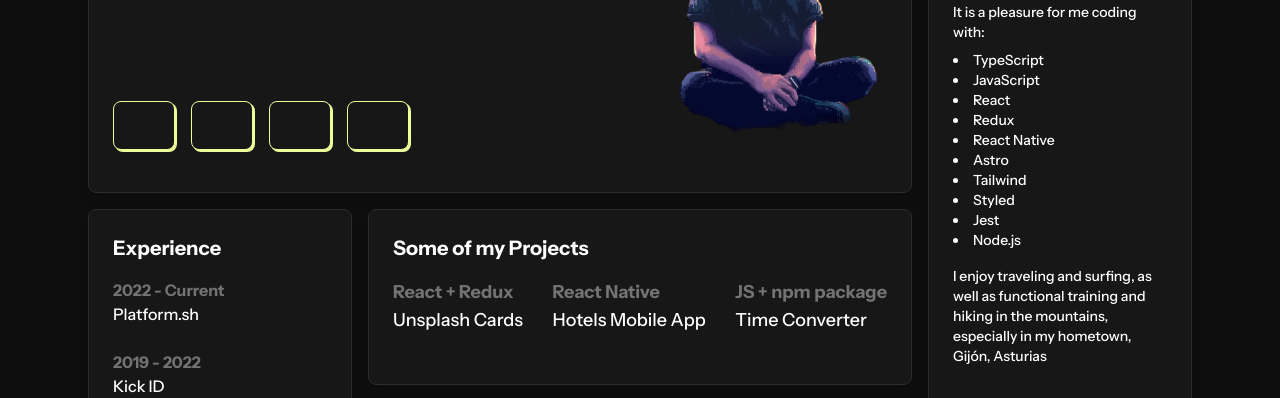
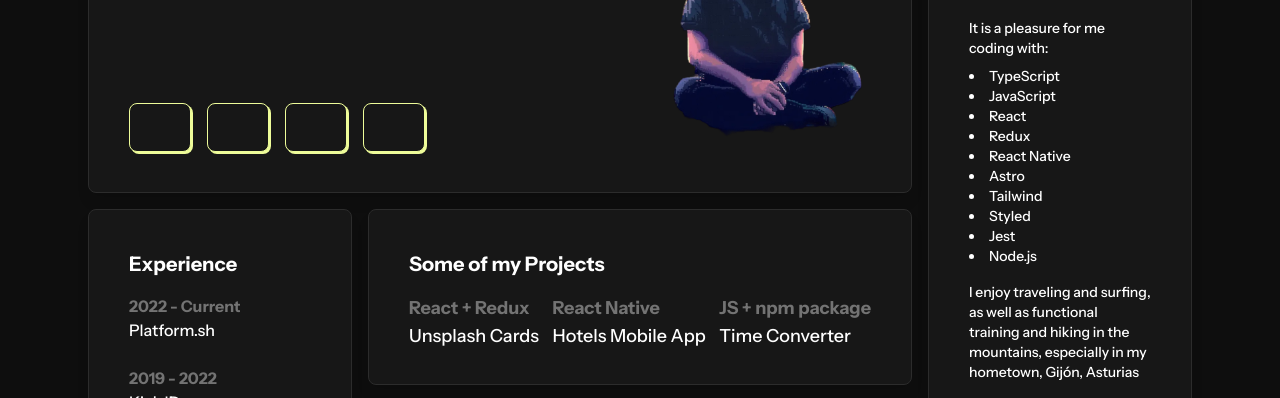
Before and after one commit to marcosOrdieres/portfolio-marcos, an Astro site: page / in a window 1280 px wide. Shown: the part 199-597 px from the top of the page. Built offline with nearby package versions, Linux system fonts and the light colour scheme; Astro itself is replaced by a stand-in of ours; some icons are missing; a web font is replaced by a local one.

Commit message:
fixed layout

```diff
--- a/src/components/Card/index.astro
+++ b/src/components/Card/index.astro
@@ -18,11 +18,12 @@ const { title, body, colSpan, rowSpan, href, colorText, height, moreStyles } =
 ---
 
 <div
-  class={`card group overflow-hidden transfor-y-[-40%] bg-darkslate-500 shadow-lg rounded-lg  border border-darkslate-100 hover:border-primary-500 align-start flex-none ${
-    height || "h-full"
-  } justify-start relative transform perspective-1200 w-full transition duration-75 ease-in-out col-span-1 ${
-    colSpan || "md:col-span-2"
-  } ${rowSpan || ""} z-999 ${moreStyles}`}
+  class={`card group overflow-hidden bg-darkslate-500 shadow-lg rounded-lg border border-darkslate-100 hover:border-primary-500 align-start flex flex-col justify-start relative transform transition duration-75 ease-in-out w-full ${colSpan || "md:col-span-2"} ${rowSpan || ""} ${moreStyles}`}
+  style={{
+    height: "auto",
+    zIndex: 999,
+    padding: "1rem",
+  }}
 >
   {
     href ? (
```
